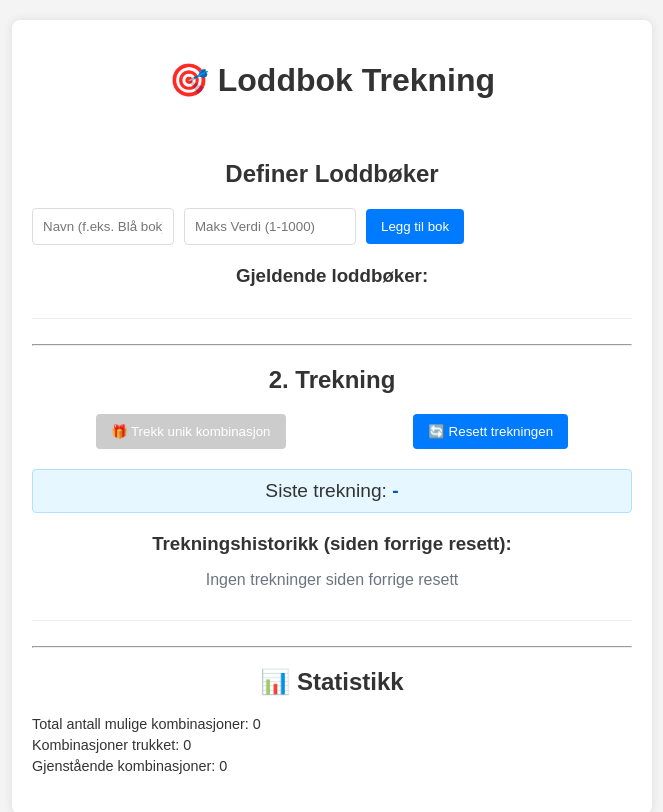
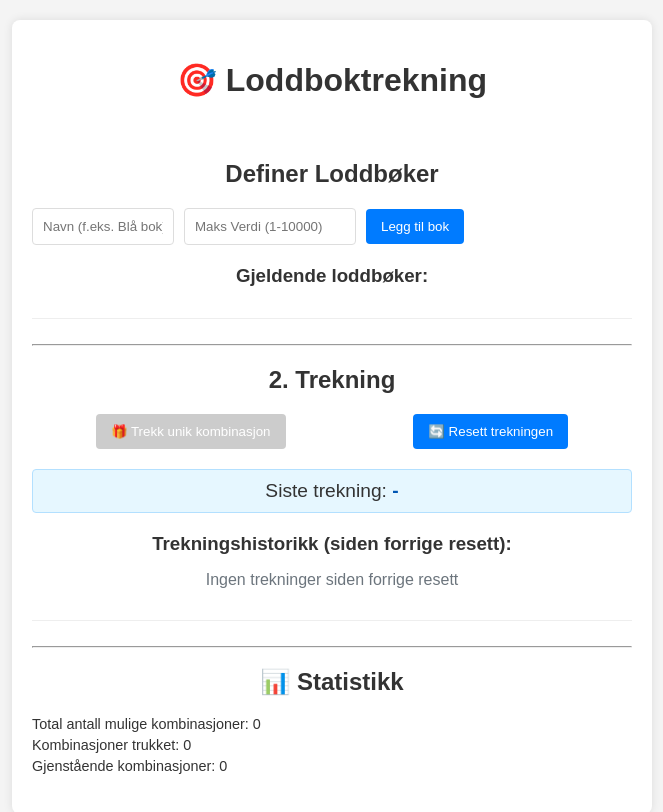
Before and after one commit to andebor/loddtrekning, a plain HTML site: page index.html in a window 1280 px wide. Shown: the whole page, without its empty margins (308-971 px from the left). Drawn offline with Linux system fonts and the light colour scheme.

Commit message:
Update index.html

```diff
--- a/index.html
+++ b/index.html
@@ -3,7 +3,13 @@
 <head>
     <meta charset="UTF-8">
     <meta name="viewport" content="width=device-width, initial-scale=1.0">
-    <title>Loddbok trekning</title>
+    <title>Loddboktrekning</title>
+    <meta name="description" property="og:description" content="Et verktøy som lar deg gjennomføre loddtrekning med en eller flere loddbøker av ulik størrelse samtidig. Ideelt for f.eks. basar, idrettslag og andre tilstelninger med loddtrekning.">
+    <meta name="keywords" content="Loddboktrekning, loddbok, lotteri, loddbøker, basar, offline loddtrekning">
+    <meta name="author" content="Anders Borud">
+    <meta name="robots" content="index, follow"> <meta property="og:type" content="website">
+    <meta property="og:url" content="https://andebor.github.io/loddtrekning/">
+    <meta property="og:title" content="Loddboktrekning">
     <style>
         body {
             font-family: sans-serif;
@@ -150,14 +156,14 @@
 </head>
 <body>
     <div class="container">
-        <h1>🎯 Loddbok Trekning</h1>
+        <h1>🎯 Loddboktrekning</h1>
         <div id="errorMessage"></div>
 
         <div class="section">
             <h2>Definer Loddbøker</h2>
             <div id="rangeSetup">
                 <input type="text" id="rangeName" placeholder="Navn (f.eks. Blå bok)">
-                <input type="number" id="rangeMax" placeholder="Maks Verdi (1-1000)" min="1" max="1000">
+                <input type="number" id="rangeMax" placeholder="Maks Verdi (1-10000)" min="1" max="10000">
                 <button id="addRangeBtn">Legg til bok</button>
             </div>
             <div id="rangesDisplay">
```
